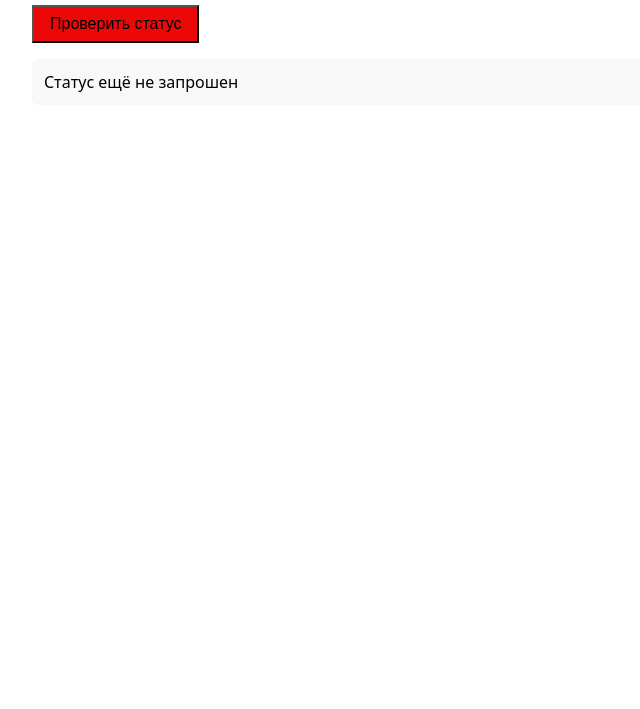
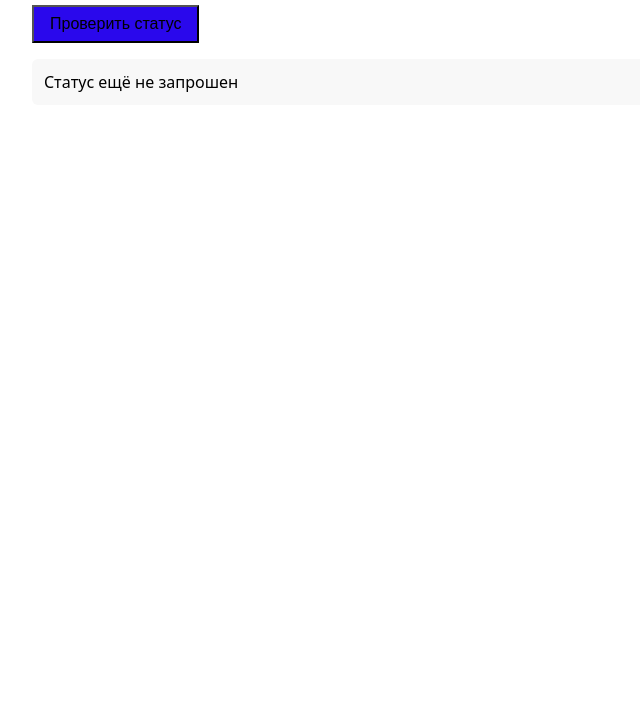
Before and after one commit to TimDen1349/simple-ci-cd-project, a website built with Vite: page client/index.html in a window 1280 px wide. Shown: the part 91-800 px from the top of the page, without its empty margins (0-640 px from the left). Built offline with nearby package versions, Linux system fonts and the light colour scheme.

Commit message:
Проверка пересборки 7

```diff
--- a/client/src/style.css
+++ b/client/src/style.css
@@ -1,3 +1,3 @@
 body { font-family: system-ui, sans-serif; margin: 2rem; }
-button { padding: .5rem 1rem; font-size: 1rem; cursor: pointer; background: #ec0808; }
+button { padding: .5rem 1rem; font-size: 1rem; cursor: pointer; background: #2a08ec; }
 #result { margin-top: 1rem; padding: .75rem; background: #f8f8f8; border-radius: 6px; }
```
